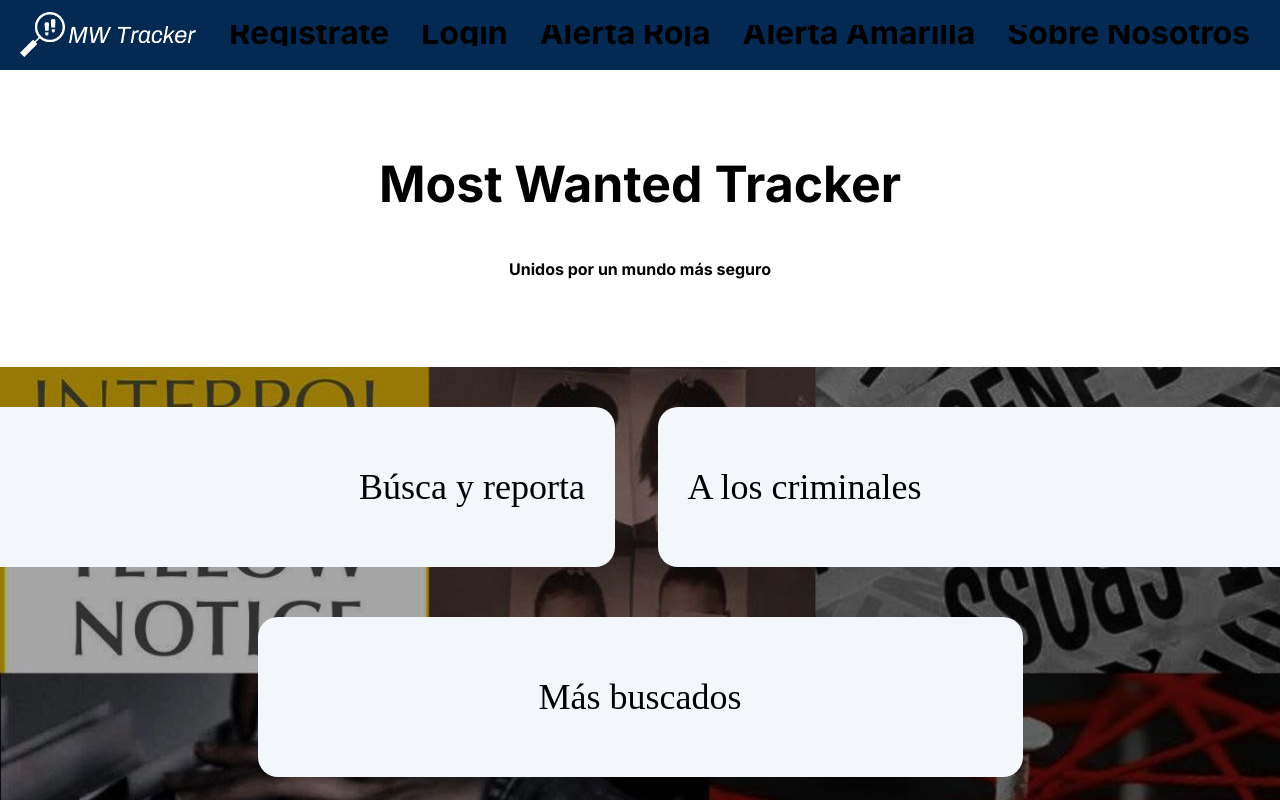
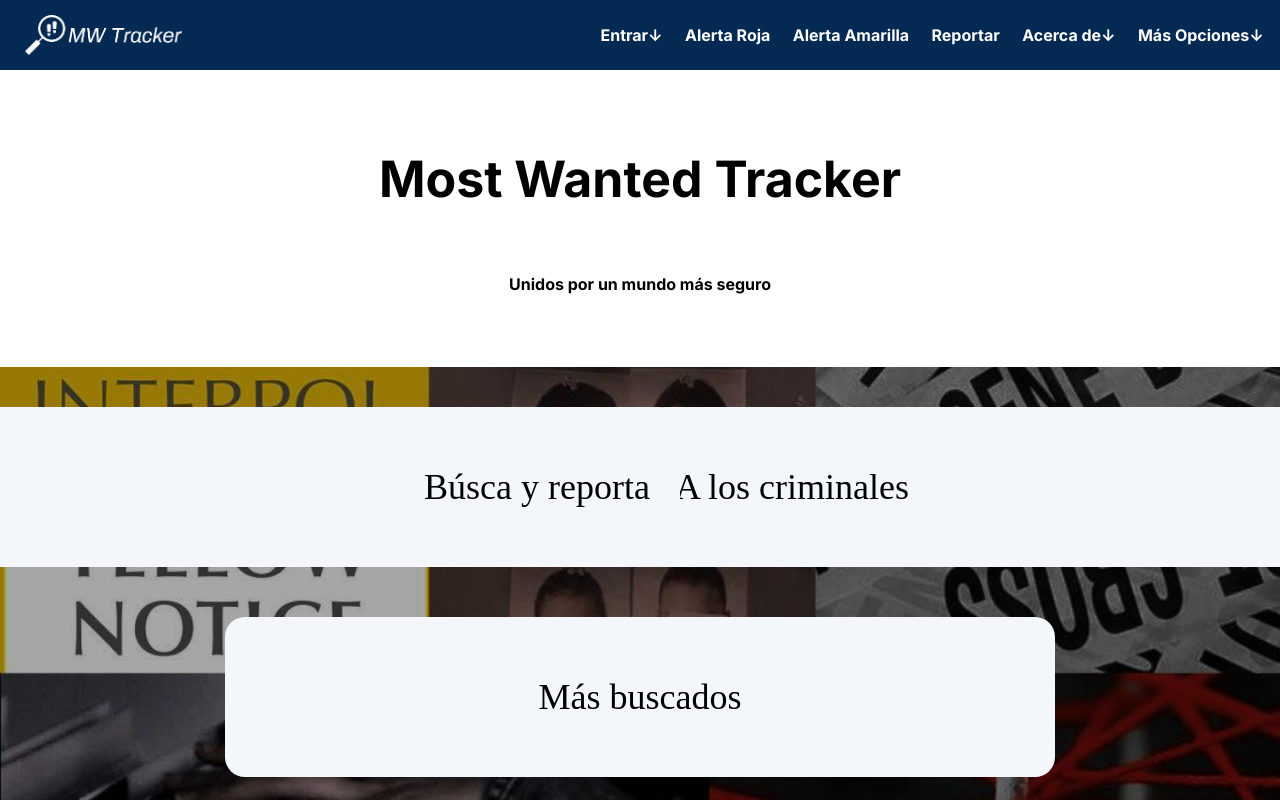
Before and after one commit to Los-Chavales/frontend-proyecto, a React (Vite) app in the folder client/: page / in a window 1280 px wide. Shown: the top 800 px of the page. Built offline with nearby package versions, Linux system fonts and the light colour scheme; no server answers; a web font is replaced by a local one.

Commit message:
SCRUM-35 arreglar navbar y menú

```diff
--- a/client/src/App.jsx
+++ b/client/src/App.jsx
@@ -46,11 +46,11 @@ function App() {
                 <Route path="/report" element={<FormPage />} />
                 <Route path="/report/:id/:name_report/:state" element={<FormPage />} />
                 <Route path="/coincidence_reports/:id" element={<CoincidenceReports />} />
-                <Route path="/coincidence_reports_free" element={<CoincidenceReportsFree />} />
                 <Route path="/register" element={<RegisterPage />} />
                 <Route path="/login" element={<LoginPage />} />
                 <Route path="/discleimer" element={<Disclaimer />} />
                 <Route element={<ProtectRoute />}>
+                  <Route path="/coincidence_reports_free" element={<CoincidenceReportsFree />} />
                   <Route path="/home" element={<ReportsPage />} />
                   <Route path="/users" element={<UsersPage />} />
                 </Route>
--- a/client/src/components/Header.jsx
+++ b/client/src/components/Header.jsx
@@ -27,7 +27,15 @@ function Header() {
         <div className="div-logo" >
           <Link to="/"><img src={logo} alt="Logo de la App" className="logo-header" /></Link>
         </div>
-        <label className="labe_hamburguesa" htmlFor="menu_hamburguesa">
+         {/* Mobile */}
+        <div className="nav_container">
+        {userData &&
+          <div className="div-user">
+            <p className="p-user">Hola, {userData.username}</p>
+            <Link to="/" onClick={() => { logout() }}><button className="button-login">Cerrar Sesión</button></Link>
+          </div>
+        }
+        <label className="labe_hamburguesa mobile" htmlFor="menu_hamburguesa">
                     <svg
                         xmlns="http://www.w3.org/2000/svg"
                         width="35"
@@ -42,14 +50,61 @@ function Header() {
                         />
                     </svg>
                 </label>
-                <input type="checkbox" name="" id="menu_hamburguesa"/>
+                <input type="checkbox" name="" id="menu_hamburguesa" className="mobile"/>
+                <ul className="ul_links mobile">
+                   <li className="li_links">
+                      <a href="/register" className="link mobile">Registrate</a>
+                    </li>
+                     <li className="li_links mobile">
+                        <a href="/login" className="link mobile">Login</a>
+                    </li>
+                    <li className="li_links mobile">
+                        <a href="/red" className="link mobile">Alerta Roja</a>
+                    </li>
+                    <li className="li_links mobile">
+                        <a href="/yellow" className="link mobile">Alerta Amarilla</a>
+                    </li>
+                    <li className="li_links mobile">
+                        <a href="/report" className="link mobile">Reportar</a>
+                    </li>
+                    <li className="li_links mobile">
+                        <a href="/about_us" className="link mobile">Sobre Nosotros</a>
+                    </li>
+                    <li className="li_links mobile">
+                        <a href="/discleimer" className="link mobile">Hecho por</a>
+                    </li>
+                    {/* Restringidas */}
+                    <li className="li_links mobile">
+                        <a href="/coincidence_reports_free" className="link mobile">Ver Reportes</a>
+                    </li>
+                    <li className="li_links mobile">
+                        <a href="/home" className="link mobile">Administrar Reportes</a>
+                    </li>
+                    <li className="li_links mobile">
+                        <a href="/users" className="link mobile">Administrar Usuarios</a>
+                    </li>
+
+                </ul>
+
+
+        {/* Navbar */}
         <ul className="ul_links">
-                <li className="li_links">
-                        <a href="/register" className="link">Registrate</a>
+
+          <li className="li_links hidden-li">
+            <a href="#" className="link">Entrar↓</a>
+
+            <ul className="ul_links_hidden">
+              <li className="li_links_hidden">
+                <a href="/register" className="link_hidden">Registrate</a>
               </li>
-                     <li className="li_links">
-                        <a href="/login" className="link">Login</a>
+              <li className="li_links_hidden">
+                <a href="/login" className="link_hidden">Login</a>
               </li>
+            </ul>
+
+          </li>
+
+
           <li className="li_links">
             <a href="/red" className="link">Alerta Roja</a>
           </li>
@@ -57,16 +112,47 @@ function Header() {
             <a href="/yellow" className="link">Alerta Amarilla</a>
           </li>
           <li className="li_links">
-                        <a href="/about_us" className="link">Sobre Nosotros</a>
+            <a href="/report" className="link">Reportar</a>
+          </li>
+
+          <li className="li_links hidden-li">
+            <a href="#" className="link">Acerca de↓</a>
+
+            <ul className="ul_links_hidden">
+              <li className="li_links_hidden">
+                <a href="/about_us" className="link_hidden">Sobre Nosotros</a>
+              </li>
+              <li className="li_links_hidden">
+                <a href="/discleimer" className="link_hidden">Hecho por</a>
+              </li>
+            </ul>
+
+          </li>
+
+
+          {/* Restringidas*/}
+
+          <li className="li_links hidden-li">
+            <a href="#" className="link">Más Opciones↓</a>
+
+            <ul className="ul_links_hidden">
+
+              <li className="li_links_hidden">
+                <a href="/coincidence_reports_free" className="link_hidden">Ver Reportes</a>
+              </li>
+              <li className="li_links_hidden">
+                <a href="/home" className="link_hidden">Administrar Reportes</a>
+              </li>
+              <li className="li_links_hidden">
+                <a href="/users" className="link_hidden">Administrar Usuarios</a>
+              </li>
+            </ul>
+
           </li>
 
         </ul>
-        {userData &&
-          <div className="div-user">
-            <p>Hola, {userData.username}</p>
-            <Link to="/" onClick={() => { logout() }}><button className="button-login">Cerrar Sesión</button></Link>
+
       </div>
-        }
       </header>
     </>
   );
--- a/client/src/components/Sent.jsx
+++ b/client/src/components/Sent.jsx
@@ -1,6 +1,7 @@
 import React from "react";
 import { useState, useEffect } from "react";
 import "../styles/sent.css"
+import { Link } from "react-router-dom";
 
 function Sent(texts) {
   const [t2, setT2] = useState("Gracias por la Información");
@@ -18,6 +19,7 @@ function Sent(texts) {
         <div className="sent_info">
           <h2>{t2}</h2>
           <p>{pt}</p>
+          <Link to="/"><button>Volver a Inicio</button></Link>
         </div>
       </div>
     </>
--- a/client/src/styles/header.css
+++ b/client/src/styles/header.css
@@ -8,8 +8,15 @@
     height: 70px;
 }
 
+.nav_container{
+    display: flex;
+    flex-direction: row;
+    margin: 0 5px;
+}
+
 .logo-header {
-    height: 45px;
+    height: 40px;
+    margin: 0 5px;
     /*margin-left: 20px;
    margin-top: 5px;*/
 }
@@ -20,13 +27,24 @@
 }
 
 .div-user {
-    display: flex;
     color: white;
     margin-right: 20px;
+    display: flex;
     align-items: center;
-    flex-direction: row;
-    column-gap: 20px;
     justify-content: center;
+}
+
+.button-login{
+    padding: 3px 2px;
+    font-size: 13px;
+}
+
+.p-user{
+    font-size: 13px;
+    display: flex;
+    align-items: center;
+    justify-content: center;
+    margin-right: 5px;
 }
 
 @media (max-width: 700px){ /*Tablet*/
@@ -50,6 +68,10 @@
 
 }
 
+.menu_mobile{
+    display: none;
+}
+
 a{
     text-decoration: none;
 }
@@ -66,8 +88,10 @@ ol,ul{
 }
 
 .list_icon {
-    color: #000000;
+   /*  color: #000000; */
+    color: #fff;
     cursor: pointer;
+    margin: 50% 0;
 }
 .ul_links {
     background-color: rgb(255, 255, 255);
@@ -77,7 +101,7 @@ ol,ul{
     top: 20px;
     left: 0;
     height:0;
-    overflow: hidden;
+    overflow: auto;
     /* height: calc(100vh - var(--altura_header)); */
     display: flex;
     flex-direction: column;
@@ -102,87 +126,99 @@ ol,ul{
     font-weight: bold;
 }
 
-@media (min-width:830px){
+
+/* Desktop */
+
+@media (min-width: 1110px){
+    .div-user {
+        display: flex;
+        color: white;
+        margin-right: 20px;
+        margin-left: 5px;
+        align-items: center;
+        flex-direction: row;
+        column-gap: 20px;
+        justify-content: center;
+     }
+    .p-user{
+        margin-right: 5px;
+    }
+
+    .mobile {
+        display: none;
+   }
    .labe_hamburguesa {
        display: none;
    }
    .ul_links{
-        background-color: rgb(255, 255, 255);
         position: static;
         width: auto;
         height: auto;
         flex-direction: row;
-        gap: 2rem;
-        display: flex;
-        flex-direction: row;
-        align-items: center;
-        justify-content: center;
-        margin-top: 0;
-        margin-right: 20px;
+        gap: 0;
+        overflow: hidden;
+        text-align: center;
     }
-    .li_links{
-        line-height: 100%;
-    }
-    .link{
-        font-size: 0.8rem;
-        transition: all .3s;
-        padding: .2rem .7rem;
-    }
-
-}
-
-@media (min-width: 830px){
     .ul_links{
         float:inline-end;
         justify-content:flex-end;
         margin:0;
         top: 0px;
         align-items:flex-end;
-        margin-right: 30px;
         background-color: #042A53;
-
-
     }
    .link{
         background-color: none;
         color: #fff;
-        font-size: .8rem;
+        font-size: 0.9rem;
+        padding: .2rem .7rem;
     }
-
-
-    .link:hover{
-        color: #bbbbbb;
+    .button-login{
+        padding: 0;
     }
+    /*Desplegable*/
+    ul li ul.ul_links_hidden li{
+        display: block;
+        background-color: #0b5bb1;
+        text-align: start;
+        padding-left: 5px;
     }
-
-/* Desktop */
-@media (min-width: 992px){
-.ul_links{
-    float:inline-end;
-    justify-content:flex-end;
-    margin:0;
-    top: 0px;
-    align-items:flex-end;
-    margin-right: 30px;
-    background-color: #042A53;
-
-
+    ul li ul.ul_links_hidden{
+        width: 150px;
+        position: absolute;
+        display: none;
+        padding-top: 1.45rem;;
+        background-color: #042A53;;
     }
-
-.link{
-    background-color: none;
+    ul li:hover ul.ul_links_hidden{
+        display: block;
+    }
+    .link_hidden{
         color: #fff;
-    font-size: 1rem;
-}
-
-
-.link:hover{
-    color: #bbbbbb;
+        font-weight: bold;
     }
 
 }
 
 /*Huge*/
-@media (min-width: 1280px) {
-
+@media (min-width: 1127px) {
+    .link{
+        font-size: 1rem;
     }
+    .div-user{
+       gap: 0;
+    }
+    .button-login{
+        padding: 3px 2px;
+    }
+    /*Desplegable*/
+    ul li ul.ul_links_hidden li{
+        display: block;
+        background-color: #0b5bb1;
+        padding: 5px;
+    }
+    ul li ul.ul_links_hidden{
+        padding-top: 1.45rem;
+        background-color: #042A53;
+    }
+}
--- a/client/src/styles/landing_page.css
+++ b/client/src/styles/landing_page.css
@@ -125,7 +125,7 @@
         font-size: 16px;
     }
     .main_titles{
-        width: 765px;
+        width: 830px;
         height: 160px;
         overflow: hidden;
     }
@@ -147,7 +147,7 @@
     .main_title_2{
         margin: 0;
         justify-content: flex-start;
-        margin-left: 800px;
+        margin-left: 840px;
         overflow: hidden;
     }
 
@@ -230,10 +230,10 @@
   }
 
 
-  /* Large Desktops (1200px and up) */
-@media (min-width: 1200px) {
+ /* Large Desktops (1200px and up) */
+ /* @media (min-width: 1200px) { */
     /* Styles for large screens */
-    .main_text{
+   /*  .main_text{
         height: 297px;
         display: flex;
         flex-direction: column;
@@ -277,7 +277,7 @@
     }
 
   }
-
+ */
 
   /* Desktops (1920px) */
 @media (min-width: 1920px){
```
Also changed, not shown: 1 other file (tests, documents, lock files or other folders). Lines whose indentation alone changed are shown as unchanged.
